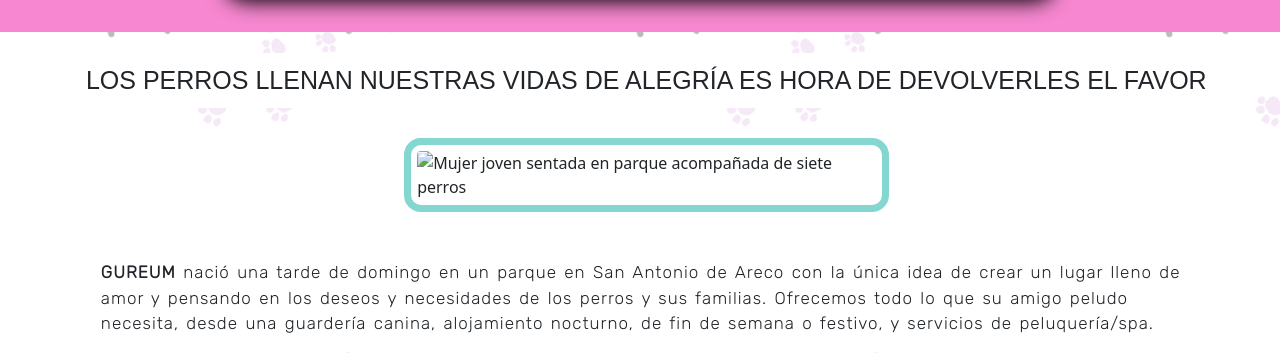
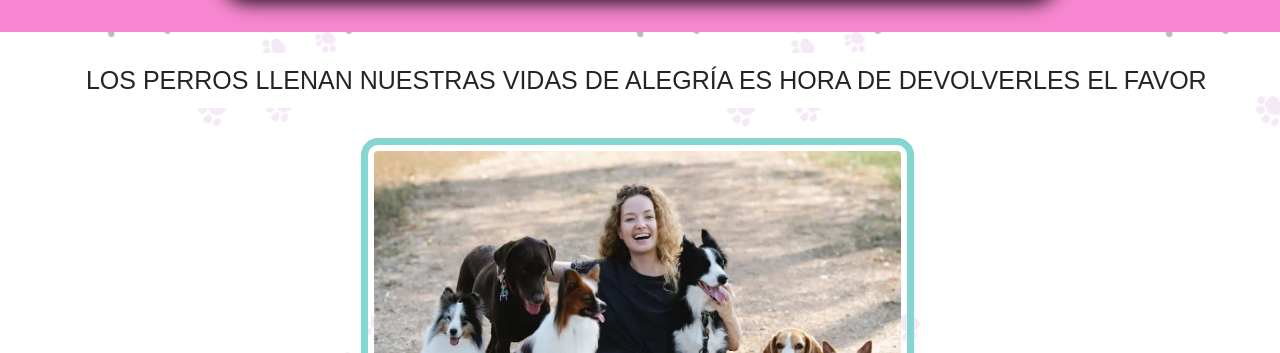
Before and after one commit to CaMar13/gureutest, a website: page index.html in a window 1280 px wide. Shown: the part 599-952 px from the top of the page. Drawn offline with nearby package versions, Linux system fonts and the light colour scheme; a web font is replaced by a local one.

Commit message:
subiendo cambios

```diff
--- a/index.html
+++ b/index.html
@@ -54,7 +54,7 @@
 
             <div class="inicioA">
                 <div class="iniImg">
-                    <img class="img-01" src="" class="img-general" alt="Mujer joven sentada en parque acompañada de siete perros" width="677" height="397">
+                    <img class="img-01" src="./img/ini-01.webp" class="img-general" alt="Mujer joven sentada en parque acompañada de siete perros" width="677" height="397">
                 </div>
 
                 <div class="iniTxt">
```
